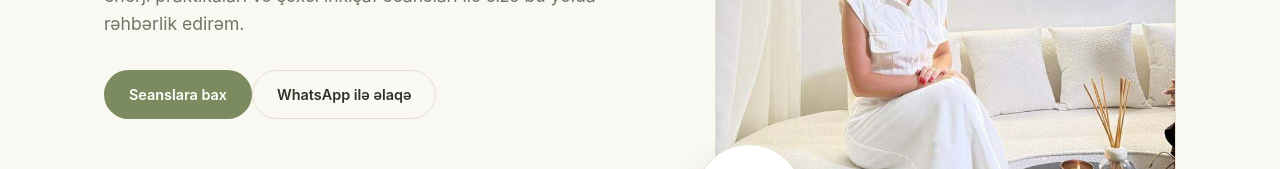
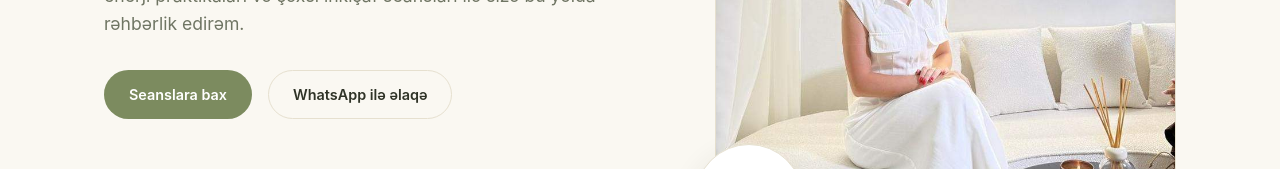
Before and after one commit to alamdarmanafov/aytenagayeva, a Next.js app: page / in a window 1280 px wide. Shown: the part 506-675 px from the top of the page. Built offline with nearby package versions, Linux system fonts and the light colour scheme.

Commit message:
Add spacing between hero CTA buttons
.btn-row had no gap CSS, so the two hero buttons sat flush together with no space between them.

```diff
--- a/app/globals.css
+++ b/app/globals.css
@@ -155,6 +155,12 @@ svg {
 }
 
 /* Buttons */
+.btn-row {
+  display: flex;
+  flex-wrap: wrap;
+  gap: 1rem;
+}
+
 .btn {
   display: inline-flex;
   align-items: center;
```
